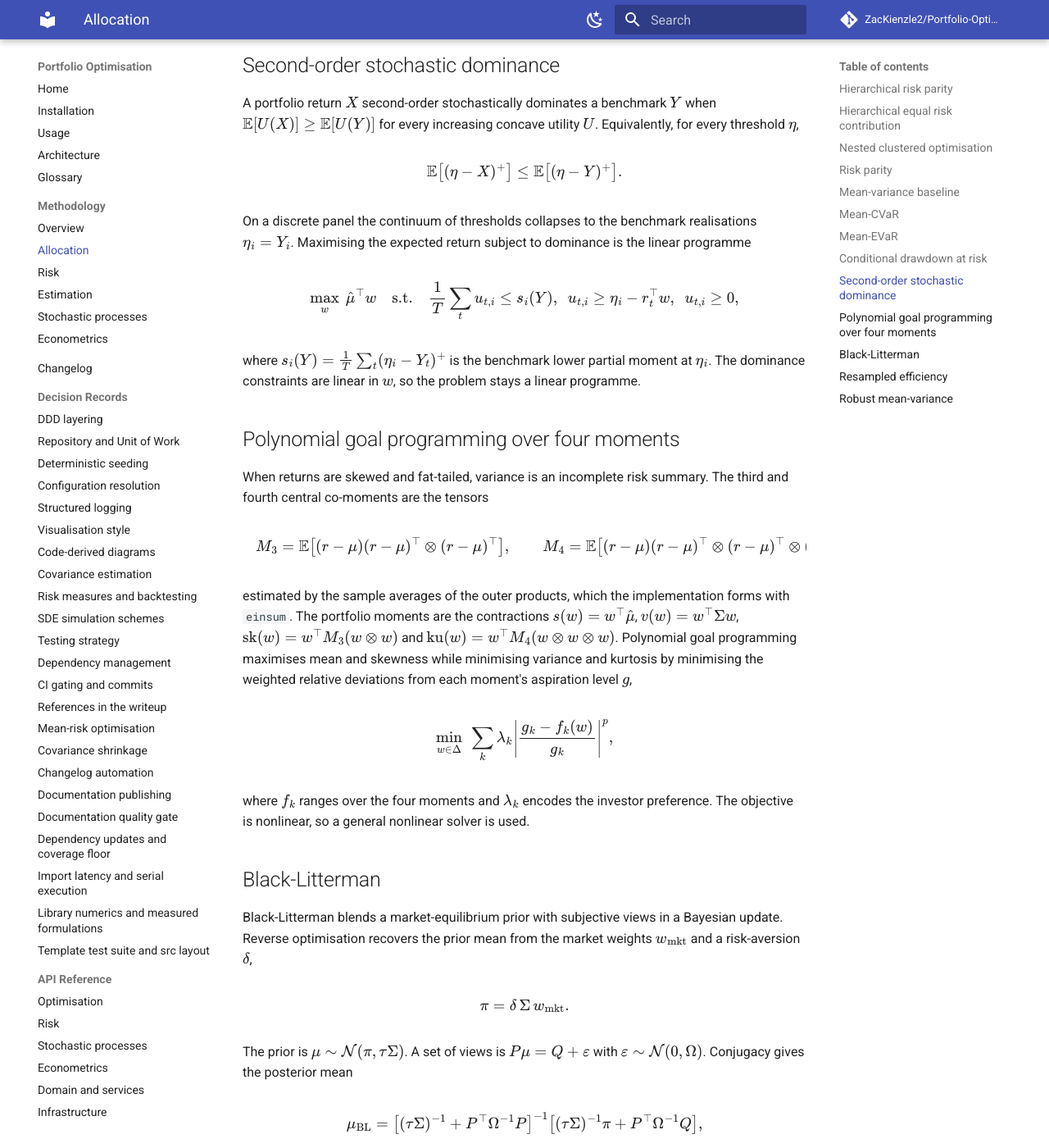
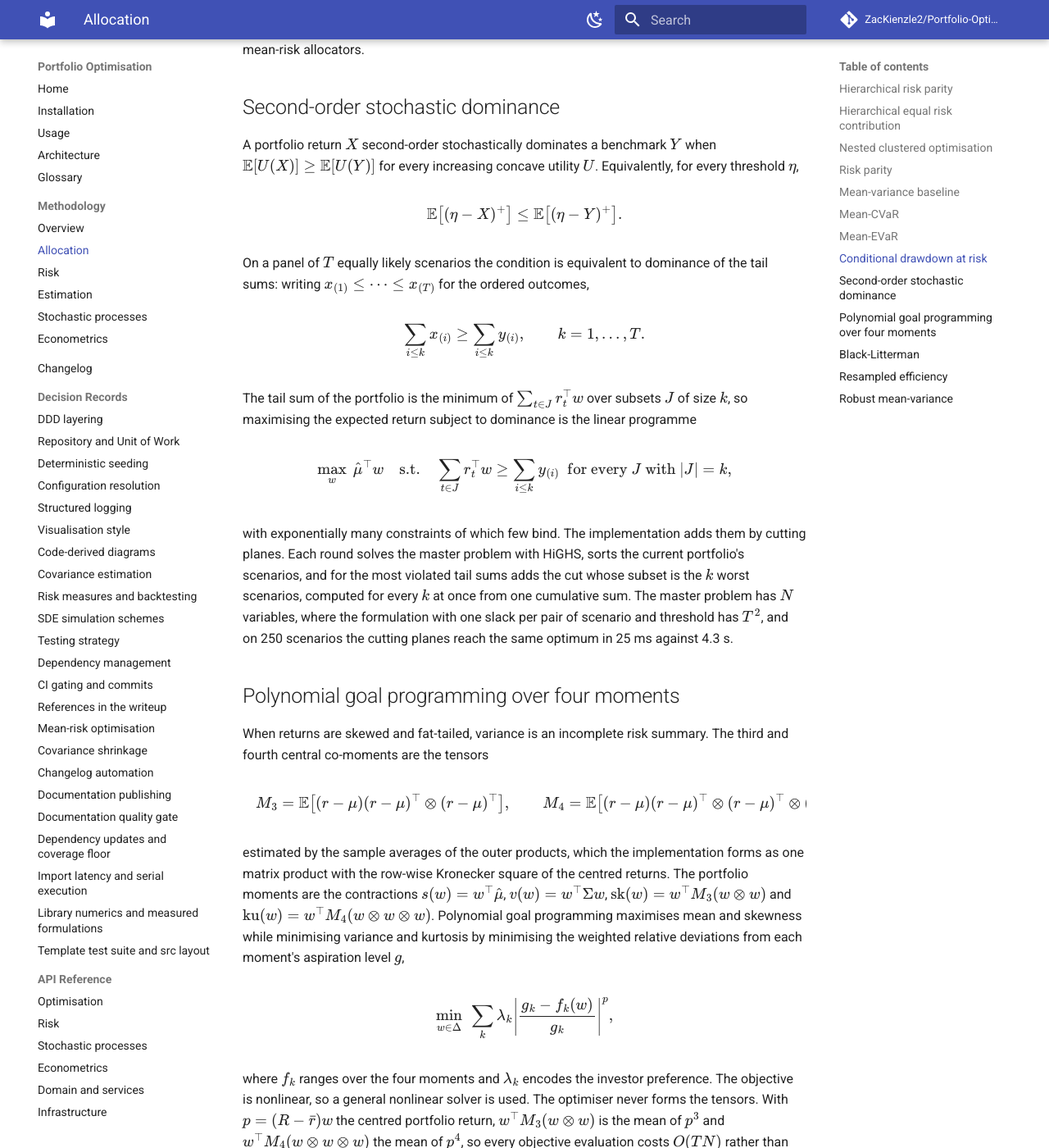
Before and after one commit to ZacKienzle2/Portfolio-Optimisation, an MkDocs documentation site: the page built from docs/methodology/allocation.md, in a window 1280 px wide and 1400 px high, scrolled down 3978 px. Shown: the whole window at 82% size. Built offline with MkDocs 1.6.1 and Material for MkDocs 9.7.7, drawn with Linux system fonts in a browser that asks for light colours; comment, search, counter and statistics services are not loaded; some of the changed text lies outside the part shown.

Commit message:
docs: record the performance review in three ADRs and the methodology
ADR 21 records lazy subpackage loading and serial execution, ADR 22 the
library calls and the formulations that replaced written-out numerics,
with the two routines that became slower, and ADR 23 the template test
suite and the src layout.

The methodology pages describe the seriation, the cvar atom, the
tail-sum cutting planes, the Woodbury posterior, the Wishart resampling,
the binned FFT density in the Marchenko-Pastur fit, the exact
Ornstein-Uhlenbeck transition and the Merton jump law. The installation
and index pages drop PyPortfolioOpt and the perf extra.

```diff
--- a/docs/methodology/allocation.md
+++ b/docs/methodology/allocation.md
@@ -16,7 +16,8 @@
 **Quasi-diagonalisation.** Reorder the assets by the tree leaves so that similar
 assets sit adjacent. The reordered covariance concentrates its mass near the
 diagonal, which makes the recursive split below behave like a sequence of
-independent sub-problems.
+independent sub-problems. The order is the left-to-right leaf order of the
+dendrogram, which SciPy's `leaves_list` returns in linear time.
 
 **Recursive bisection.** Split each cluster $C$ into halves $C_1, C_2$. For a
 cluster, the inverse-variance weights
@@ -144,7 +145,8 @@
 
 with $w$ in the shared constraint set. The objective and constraints are linear,
 so this is a linear programme and the solution is a global optimum. The divisor
-is $\alpha T$, the mass of the tail being averaged.
+is $\alpha T$, the mass of the tail being averaged. The implementation states
+the objective with cvxpy's `cvar` atom, which canonicalises to this programme.
 
 ## Mean-EVaR
 
@@ -206,21 +208,32 @@
 \mathbb{E}\big[(\eta - X)^+\big] \le \mathbb{E}\big[(\eta - Y)^+\big].
 $$
 
-On a discrete panel the continuum of thresholds collapses to the benchmark
-realisations $\eta_i = Y_i$. Maximising the expected return subject to dominance
+On a panel of $T$ equally likely scenarios the condition is equivalent to
+dominance of the tail sums: writing $x_{(1)} \le \dots \le x_{(T)}$ for the
+ordered outcomes,
+
+$$
+\sum_{i \le k} x_{(i)} \ge \sum_{i \le k} y_{(i)}, \qquad k = 1, \dots, T.
+$$
+
+The tail sum of the portfolio is the minimum of $\sum_{t \in J} r_t^\top w$ over
+subsets $J$ of size $k$, so maximising the expected return subject to dominance
 is the linear programme
 
 $$
 \max_{w}\ \hat{\mu}^\top w
 \quad\text{s.t.}\quad
-\frac{1}{T} \sum_t u_{t,i} \le s_i(Y),\ \
-u_{t,i} \ge \eta_i - r_t^\top w,\ \
-u_{t,i} \ge 0,
+\sum_{t \in J} r_t^\top w \ge \sum_{i \le k} y_{(i)}
+\ \ \text{for every } J \text{ with } |J| = k,
 $$
 
-where $s_i(Y) = \tfrac{1}{T} \sum_t (\eta_i - Y_t)^+$ is the benchmark lower
-partial moment at $\eta_i$. The dominance constraints are linear in $w$, so the
-problem stays a linear programme.
+with exponentially many constraints of which few bind. The implementation adds
+them by cutting planes. Each round solves the master problem with HiGHS, sorts
+the current portfolio's scenarios, and for the most violated tail sums adds the
+cut whose subset is the $k$ worst scenarios, computed for every $k$ at once from
+one cumulative sum. The master problem has $N$ variables, where the formulation
+with one slack per pair of scenario and threshold has $T^2$, and on 250
+scenarios the cutting planes reach the same optimum in 25 ms against 4.3 s.
 
 ## Polynomial goal programming over four moments
 
@@ -235,9 +248,9 @@
 $$
 
 estimated by the sample averages of the outer products, which the implementation
-forms with `einsum`. The portfolio moments are the contractions
-$s(w) = w^\top \hat{\mu}$, $v(w) = w^\top \Sigma w$,
-$\text{sk}(w) = w^\top M_3 (w \otimes w)$ and
+forms as one matrix product with the row-wise Kronecker square of the centred
+returns. The portfolio moments are the contractions $s(w) = w^\top \hat{\mu}$,
+$v(w) = w^\top \Sigma w$, $\text{sk}(w) = w^\top M_3 (w \otimes w)$ and
 $\text{ku}(w) = w^\top M_4 (w \otimes w \otimes w)$. Polynomial goal programming
 maximises mean and skewness while minimising variance and kurtosis by minimising
 the weighted relative deviations from each moment's aspiration level $g$,
@@ -250,6 +263,10 @@
 
 where $f_k$ ranges over the four moments and $\lambda_k$ encodes the investor
 preference. The objective is nonlinear, so a general nonlinear solver is used.
+The optimiser never forms the tensors. With $p = (R - \bar{r}) w$ the centred
+portfolio return, $w^\top M_3 (w \otimes w)$ is the mean of $p^3$ and
+$w^\top M_4 (w \otimes w \otimes w)$ the mean of $p^4$, so every objective
+evaluation costs $O(TN)$ rather than $O(N^4)$.
 
 ## Black-Litterman
 
@@ -273,9 +290,21 @@
 
 a precision-weighted average of prior and views, with the posterior parameter
 covariance $\big[ (\tau \Sigma)^{-1} + P^\top \Omega^{-1} P \big]^{-1}$ added to
-$\Sigma$ for the posterior return covariance. Feeding $\mu_{\text{BL}}$ into the
-mean-variance step replaces noisy sample means with a shrunk, view-adjusted
-estimate.
+$\Sigma$ for the posterior return covariance. By the Woodbury identity the same
+quantities are
+
+$$
+\mu_{\text{BL}} = \pi + \tau \Sigma P^\top A^{-1} (Q - P \pi),
+\qquad
+M = \tau \Sigma - \tau \Sigma P^\top A^{-1} P \tau \Sigma,
+\qquad
+A = P \tau \Sigma P^\top + \Omega,
+$$
+
+which the implementation evaluates with one Cholesky solve of the $k \times k$
+system $A$ instead of three $N \times N$ inversions, and which stays defined for
+a view held with certainty. Feeding $\mu_{\text{BL}}$ into the mean-variance
+step replaces noisy sample means with a shrunk, view-adjusted estimate.
 
 ## Resampled efficiency
 
@@ -291,7 +320,12 @@
 
 which remains on the simplex as a convex combination of feasible points. The
 averaging shrinks the weights toward the centre of the efficient region and
-reduces turnover relative to the single-shot solution.
+reduces turnover relative to the single-shot solution. For a Gaussian resample
+of length $T$ the estimates are sufficient statistics with known laws, the mean
+$\hat{\mu}^{(b)} \sim \mathcal{N}(\hat{\mu}, \Sigma / T)$ independent of
+$(T - 1)\, \Sigma^{(b)} \sim W_N(T - 1, \Sigma)$. The implementation draws them
+directly, the Wishart through SciPy's Bartlett decomposition, and solves all $B$
+systems in one batched call.
 
 ## Robust mean-variance
 
```
Also changed, not shown: README.md (+2 -2 lines), docs/adr/0021-import-latency-and-serial-execution.md (added, +45 -0 lines), docs/adr/0022-library-numerics-and-measured-formulations.md (added, +78 -0 lines), docs/adr/0023-template-test-suite-and-src-layout.md (added, +36 -0 lines), docs/architecture.md (+1 -1 lines), docs/index.md (+1 -1 lines), docs/installation.md (+5 -6 lines), docs/methodology/estimation.md (+9 -3 lines), docs/methodology/stochastic-processes.md (+12 -4 lines).
